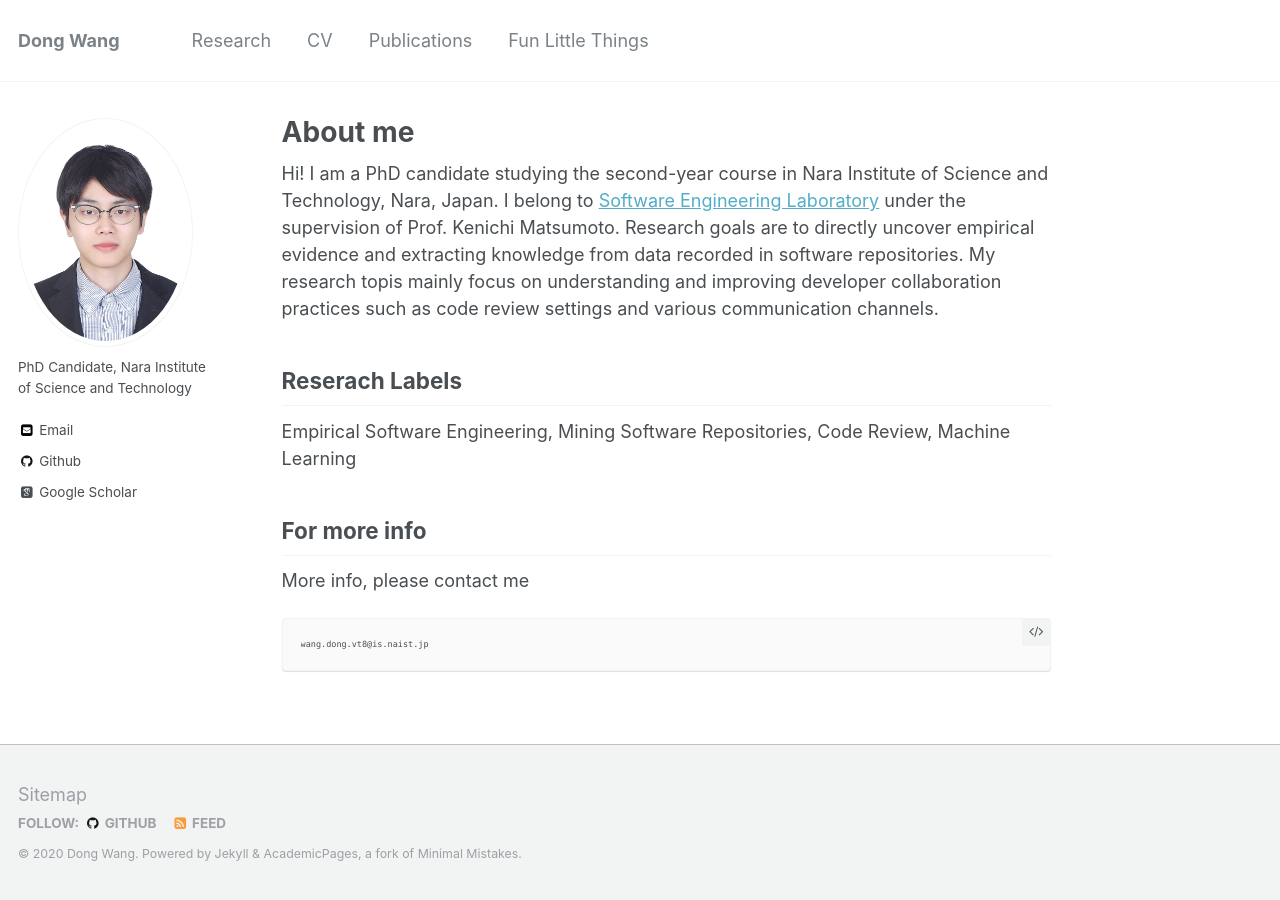
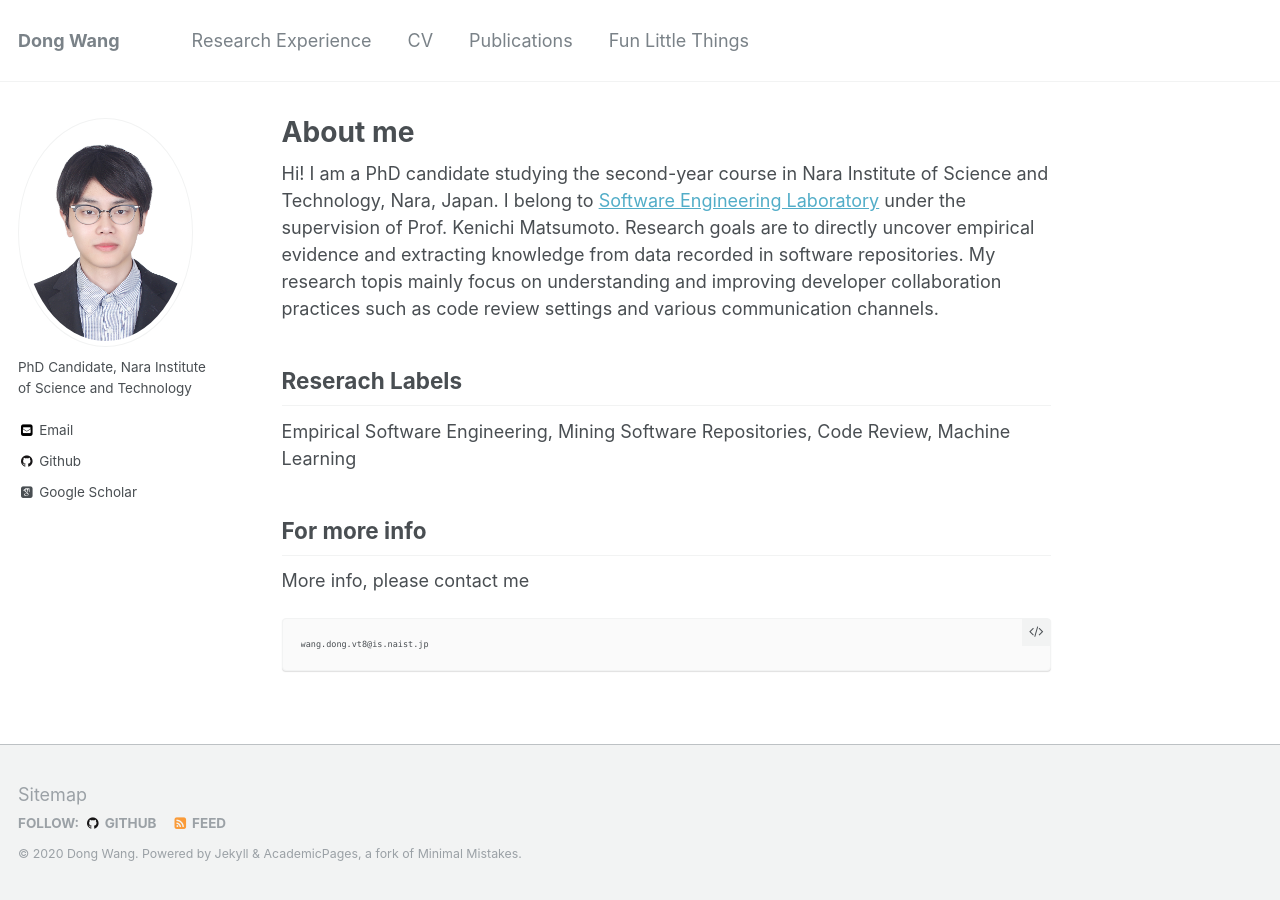
Before and after one commit to tao-xiao/dong-w.github.io, a Jekyll site: the page built from _pages/about.md, in a window 1280 px wide. Built offline with Jekyll 4.4.1, drawn with Linux system fonts in a browser that asks for light colours; some web fonts are replaced.

Commit message:
Update navigation.yml

```diff
--- a/_data/navigation.yml
+++ b/_data/navigation.yml
@@ -1,6 +1,6 @@
 # main links links
 main:
-  - title: "Research"
+  - title: "Research Experience"
     url: /research/
   - title: "CV"
     url: /cv/
```
